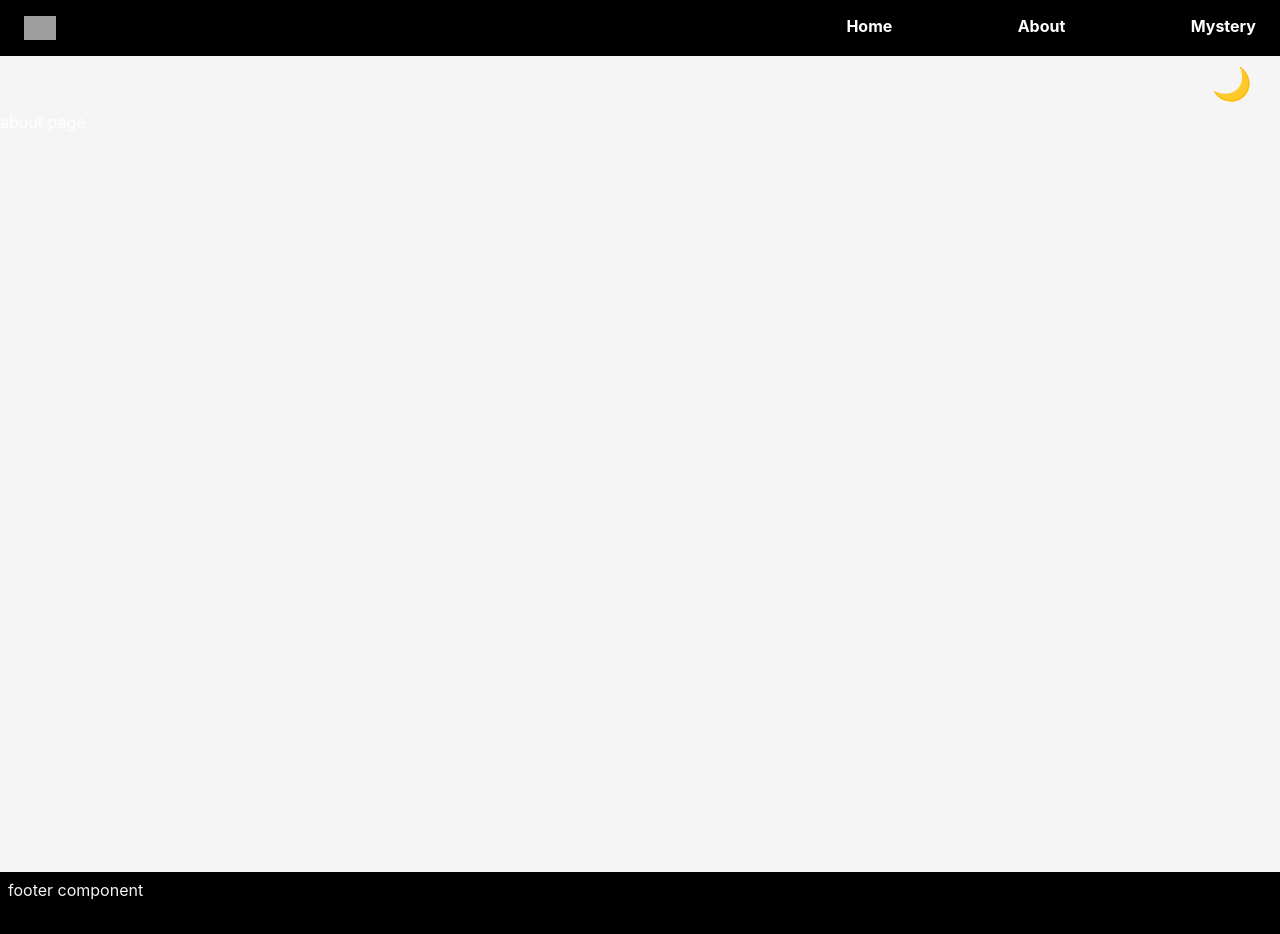
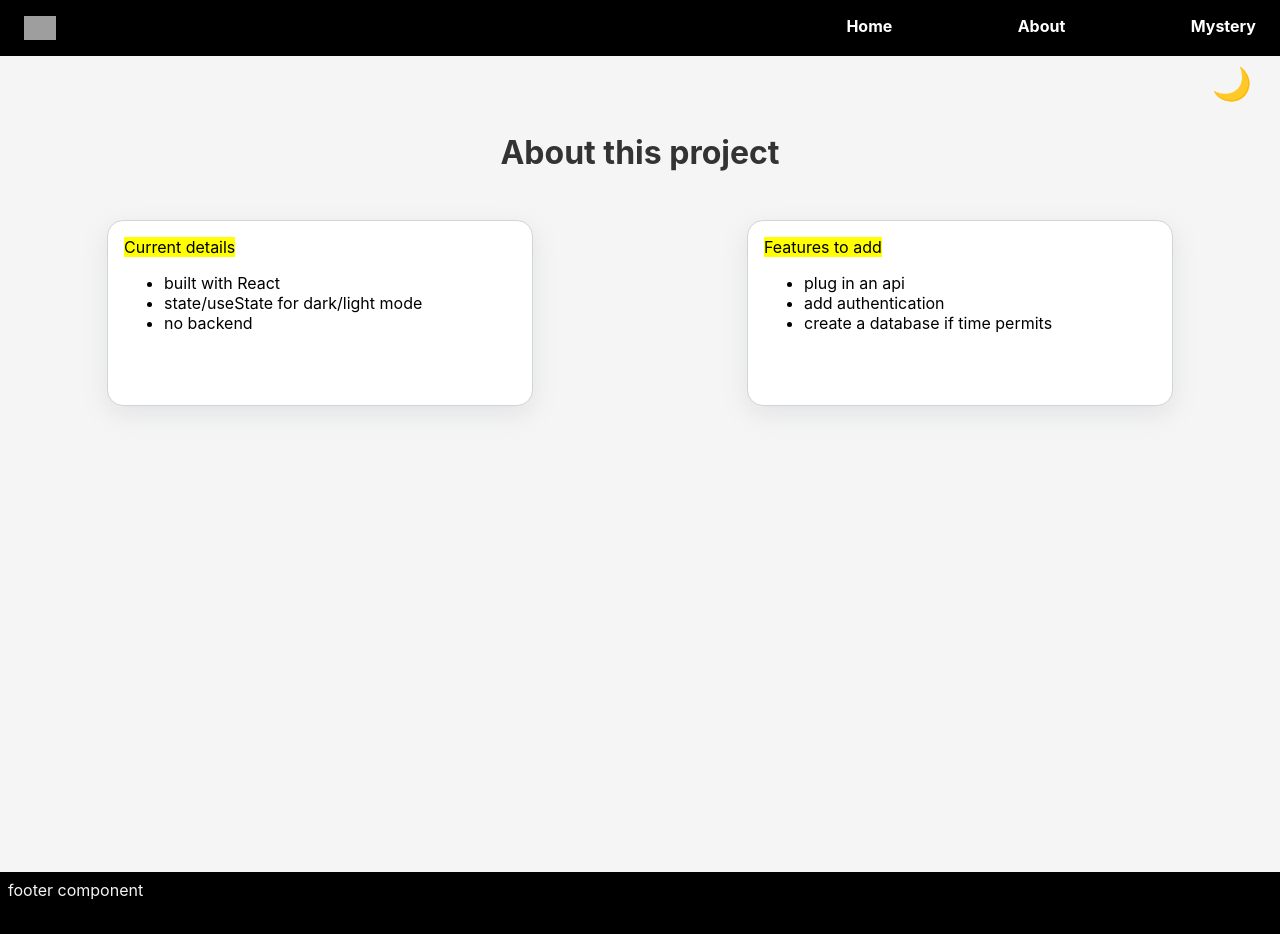
Before and after one commit to s-abdale/cherry-react-demo, a React (Create React App) app in the folder cherry-demo/: page /about in a window 1280 px wide. Shown: the top 934 px of the page. Built offline with nearby package versions, Linux system fonts and the light colour scheme; grey boxes are pictures that could not be loaded.

Commit message:
Styling: cleaned up styling

```diff
--- a/cherry-demo/src/components/About.js
+++ b/cherry-demo/src/components/About.js
@@ -3,7 +3,30 @@ import './about.css';
 function About() {
   return (
     <div className='about-main'>
-      about page
+      <h1>About this project</h1>
+
+      <div className="cards-arena">
+
+        <div className="info-card">
+          <mark>Current details</mark>
+          <ul>
+            <li>built with React</li>
+            <li>state/useState for dark/light mode</li>
+            <li>no backend</li>
+          </ul>
+        </div>
+
+        <div className="info-card">
+          <mark>Features to add</mark>
+          <ul>
+            <li>plug in an api</li>
+            <li>add authentication</li>
+            <li>create a database if time permits</li>
+          </ul>
+        </div>
+
+      </div>
+
     </div>
   )
 }
--- a/cherry-demo/src/components/Home.js
+++ b/cherry-demo/src/components/Home.js
@@ -3,7 +3,7 @@ import './home.css';
 function Home() {
   return (
     <div className='home-main'>
-      home page
+      <h1>Home 🏡</h1>
     </div>
   )
 }
--- a/cherry-demo/src/components/Mystery.js
+++ b/cherry-demo/src/components/Mystery.js
@@ -3,7 +3,7 @@ import './mystery.css';
 function Mystery() {
   return (
     <div className='mystery-main'>
-      mystery page
+      <h1>Mystery ... </h1>
     </div>
   )
 }
--- a/cherry-demo/src/components/about.css
+++ b/cherry-demo/src/components/about.css
@@ -1,4 +1,26 @@
 .about-main {
-  color: white;
   height: 95vh;
 }
+
+h1 {
+  display: flex;
+  justify-content: center;
+}
+
+.cards-arena{
+  display: flex;
+  justify-content: space-around;
+  margin-top: 48px;
+}
+.info-card {
+  width: 400px;
+  min-height: 160px;
+  padding: 16px 8px 8px 16px;
+
+  background-color: white;
+  border: 1px solid lightgray;
+  border-radius: 1em;
+  box-shadow: rgba(149, 157, 165, 0.2) 0px 8px 24px;
+
+  color: black;
+}
--- a/cherry-demo/src/components/home.css
+++ b/cherry-demo/src/components/home.css
@@ -1,3 +1,7 @@
 .home-main {
   height: 95vh;
 }
+h1 {
+  display: flex;
+  justify-content: center;
+}
--- a/cherry-demo/src/components/mystery.css
+++ b/cherry-demo/src/components/mystery.css
@@ -1,3 +1,7 @@
 .mystery-main {
   height: 95vh;
 }
+h1 {
+  display: flex;
+  justify-content: center;
+}
```
